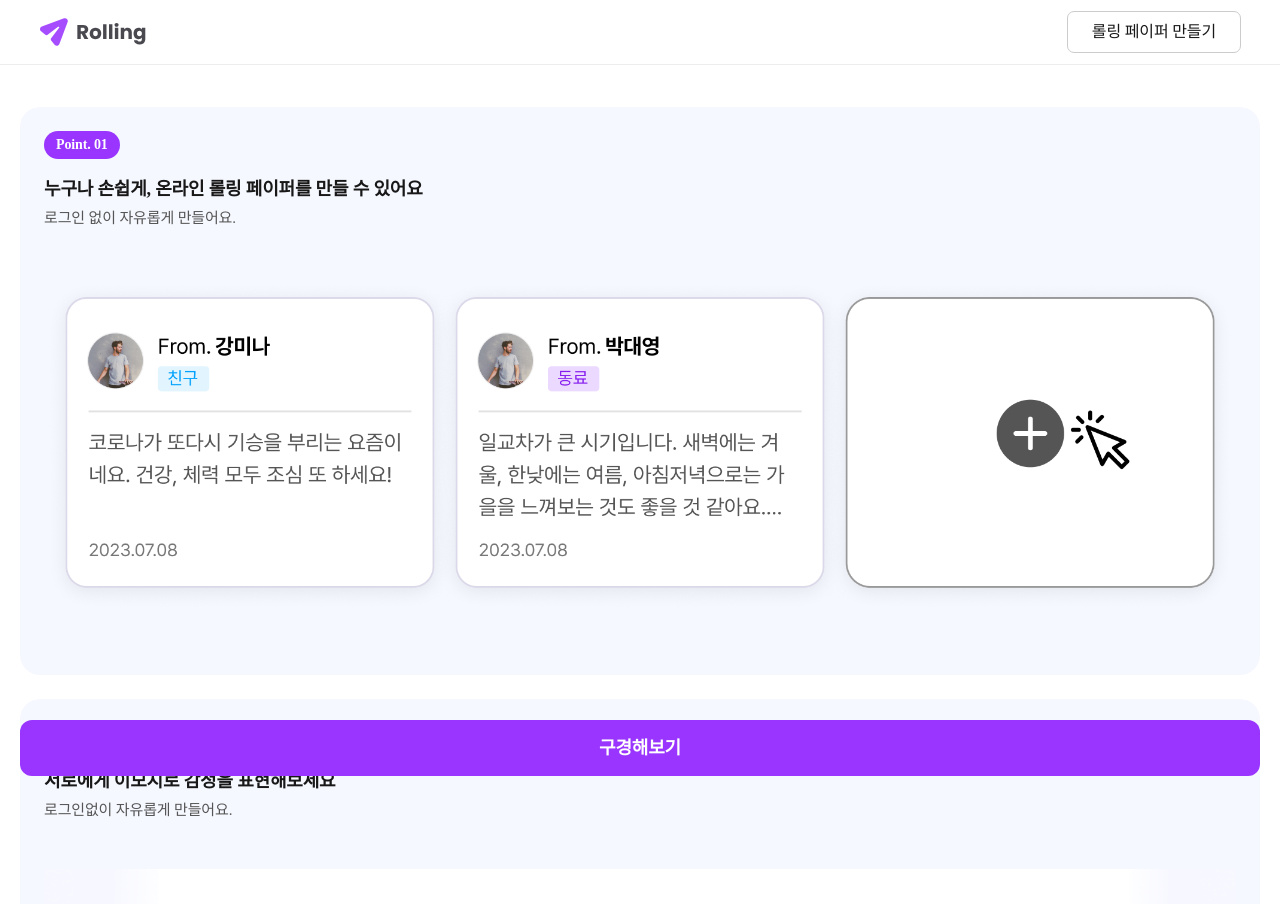
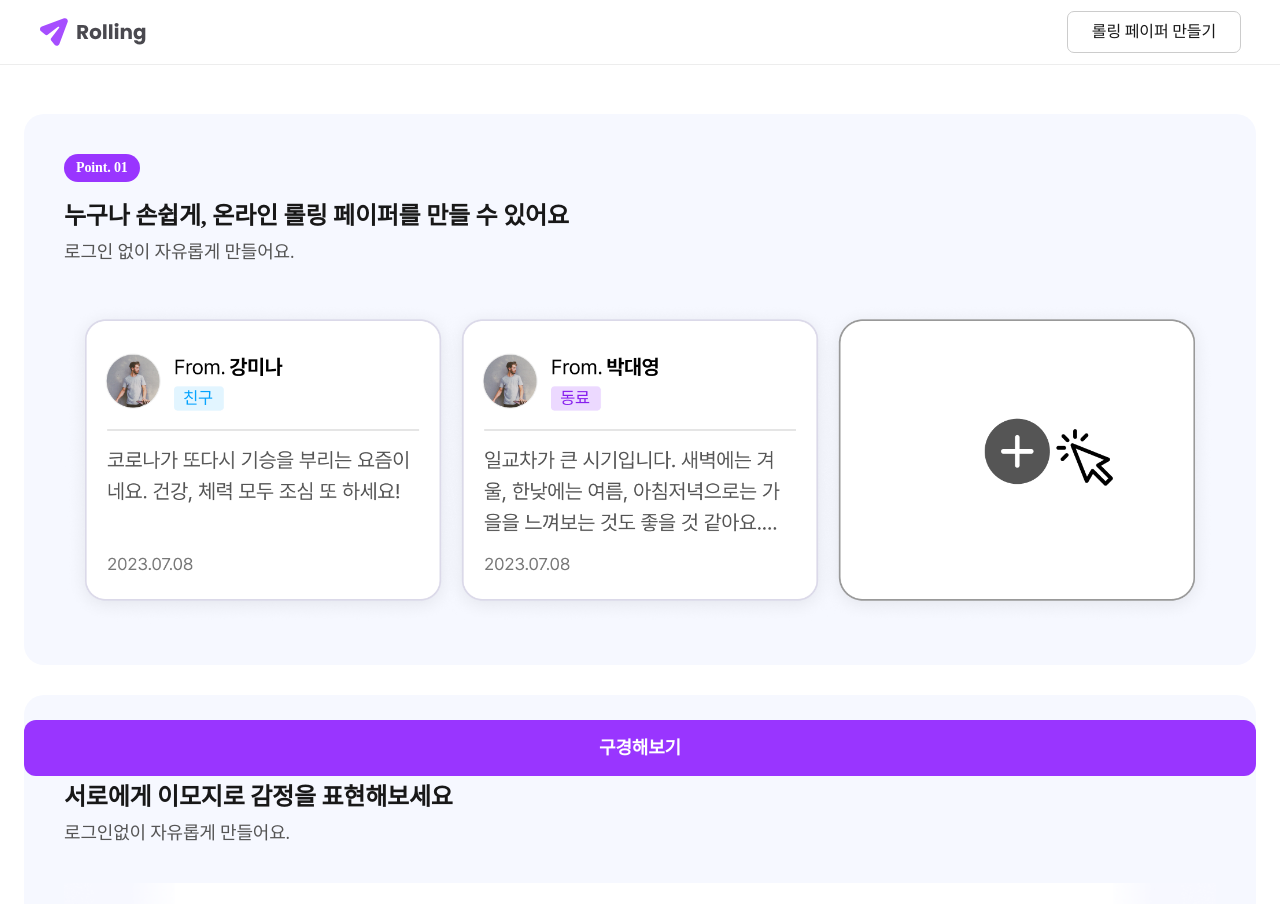
Before and after one commit to TAEINJEONG/rolling, a React (Vite) app: page / in a window 1280 px wide. Shown: the top 904 px of the page. Built offline with nearby package versions, Linux system fonts and the light colour scheme; a web font is replaced by a local one; what react-quill-new would draw is missing.

Commit message:
feat : 랜딩페이지 태블릿 화면 구현

```diff
--- a/src/pages/landing/index.jsx
+++ b/src/pages/landing/index.jsx
@@ -8,17 +8,19 @@ const Landing = () => {
   const navigate = useNavigate();
 
   return (
-    <div className="flex flex-col w-full gap-6 px-5 pt-[42px]">
-      <div className="flex flex-col px-6 pt-6 pb-[62px] gap-[50px] bg-[#F6F8FF] rounded-[20px] overflow-hidden">
+    <div className="flex flex-col w-full gap-6 px-5 pt-[42px] md:pt-[49px] md:px-6 md:gap-[30px]">
+      <div className="flex flex-col px-6 pt-6 pb-[62px] gap-[50px] bg-[#F6F8FF] rounded-[20px] overflow-hidden duration-300 md:pt-10 md:pb-10 md:px-10 md:gap-9">
         <div className="flex flex-col gap-4">
           <div className="bg-purple-600 text-14-bold text-white rounded-[50px] px-3 py-1 w-fit">
             Point. 01
           </div>
           <div className="flex flex-col gap-1">
-            <p className="text-18-bold text-[#181818]">
+            <p className="text-18-bold text-[#181818] md:text-24-bold">
               누구나 손쉽게, 온라인 롤링 페이퍼를 만들 수 있어요
             </p>
-            <p className="text-15-regular text-[#555555]">로그인 없이 자유롭게 만들어요.</p>
+            <p className="text-15-regular text-[#555555] md:text-18-regular">
+              로그인 없이 자유롭게 만들어요.
+            </p>
           </div>
         </div>
         <img
@@ -27,14 +29,18 @@ const Landing = () => {
           className="min-w-[354px] max-[361px]:-ml-[45px] duration-300"
         />
       </div>
-      <div className="flex flex-col px-6 pt-6 pb-[51px] gap-[48px] bg-[#F6F8FF] rounded-[20px] overflow-hidden">
+      <div className="flex flex-col px-6 pt-6 pb-[51px] gap-[48px] bg-[#F6F8FF] rounded-[20px] duration-300 overflow-hidden md:px-10 md:pt-10 md:pb-10 md:gap-9">
         <div className="flex flex-col gap-4">
           <div className="bg-purple-600 text-14-bold text-white rounded-[50px] px-3 py-1 w-fit">
             Point. 02
           </div>
           <div className="flex flex-col gap-1">
-            <p className="text-18-bold text-[#181818]">서로에게 이모지로 감정을 표현해보세요</p>
-            <p className="text-15-regular text-[#555555]">로그인없이 자유롭게 만들어요.</p>
+            <p className="text-18-bold text-[#181818] md:text-24-bold">
+              서로에게 이모지로 감정을 표현해보세요
+            </p>
+            <p className="text-15-regular text-[#555555] md:text-18-regular">
+              로그인없이 자유롭게 만들어요.
+            </p>
           </div>
         </div>
         <img src={exampleEmojiImg} alt="example_emoji" />
```
